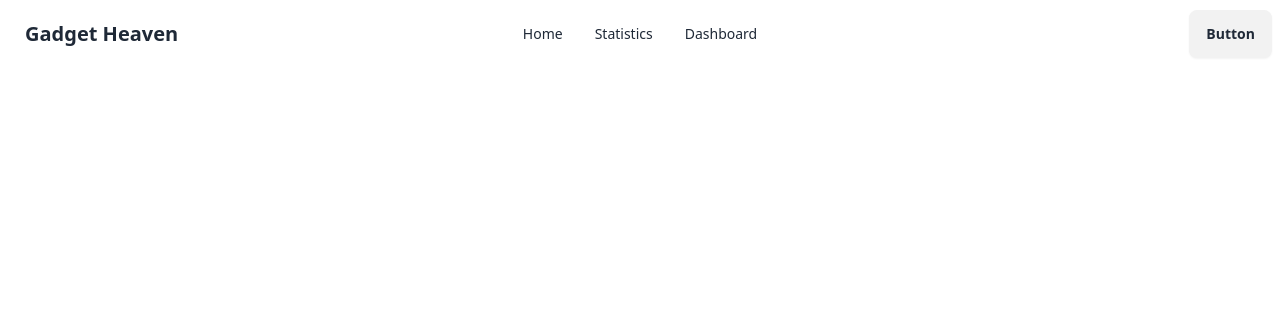
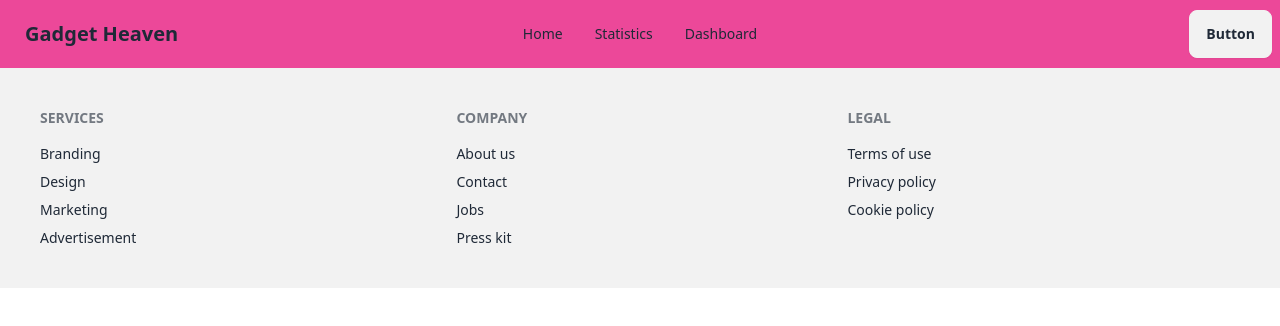
Before and after one commit to Jahirulisl/B10-A8-gadget-heaven-project222, a React (Vite) app: page / in a window 1280 px wide. Shown: the top 326 px of the page. Built offline with nearby package versions, Linux system fonts and the light colour scheme.

Commit message:
add Footer component

```diff
--- /dev/null
+++ b/src/Components/Footer/Footer.jsx
@@ -0,0 +1,34 @@
+
+
+const Footer = () => {
+    return (
+        <div>
+        <footer className="footer bg-base-200 text-base-content p-10">
+       <nav>
+        <h6 className="footer-title">Services</h6>
+         <a className="link link-hover">Branding</a>
+        <a className="link link-hover">Design</a>
+         <a className="link link-hover">Marketing</a>
+        <a className="link link-hover">Advertisement</a>
+      </nav>
+
+    <nav>
+       <h6 className="footer-title">Company</h6>
+        <a className="link link-hover">About us</a>
+        <a className="link link-hover">Contact</a>
+       <a className="link link-hover">Jobs</a>
+       <a className="link link-hover">Press kit</a>
+    </nav>
+
+      <nav>
+        <h6    className="footer-title">Legal</h6>
+        <a className="link link-hover">Terms of use</a>
+        <a className="link link-hover">Privacy policy</a>
+        <a className="link   link-hover">Cookie policy</a>
+      </nav>
+   </footer>
+ </div>
+    );
+};
+
+export default Footer;
--- a/src/Components/NavBar/NavBar.jsx
+++ b/src/Components/NavBar/NavBar.jsx
@@ -2,7 +2,7 @@
 
 const NavBar = () => {
     return (
-        <div className="navbar bg-base-100">
+        <div className="navbar bg-pink-500">
       <div className="navbar-start">
       <a className="btn btn-ghost text-xl">Gadget Heaven</a>
       </div>
--- a/src/Components/Root/Root.jsx
+++ b/src/Components/Root/Root.jsx
@@ -1,9 +1,13 @@
+import { Outlet } from "react-router-dom";
+import Footer from "../Footer/Footer";
 import NavBar from "../NavBar/NavBar";
 
 const Root = () => {
     return (
         <div>
            <NavBar></NavBar>
+           <Outlet></Outlet>
+           <Footer></Footer>
         </div>
     );
 };
```
